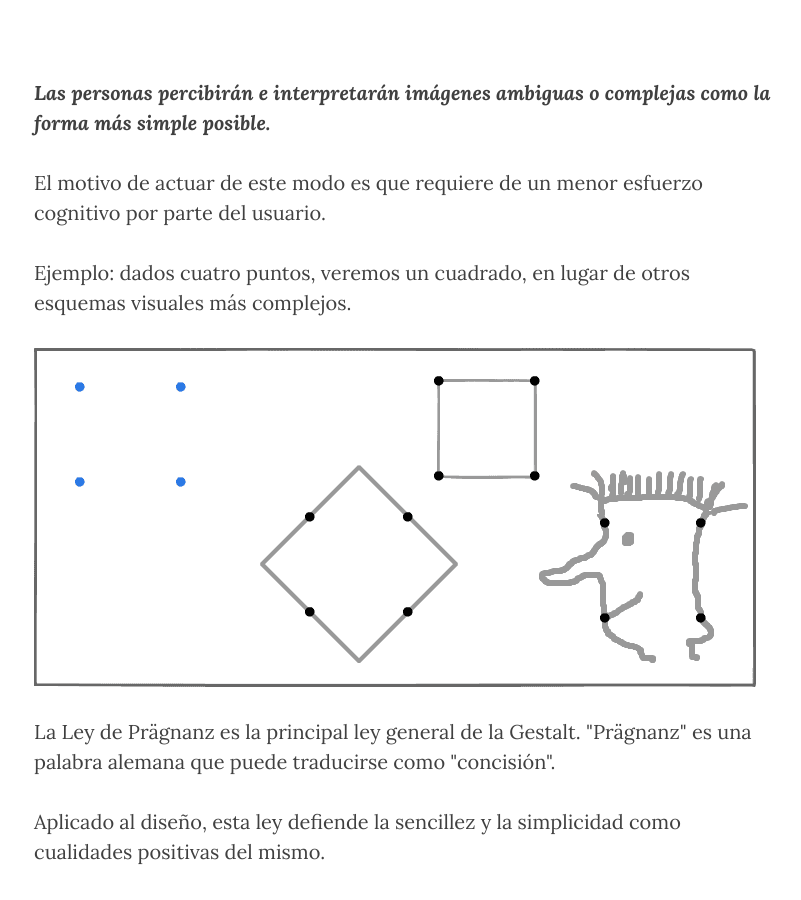
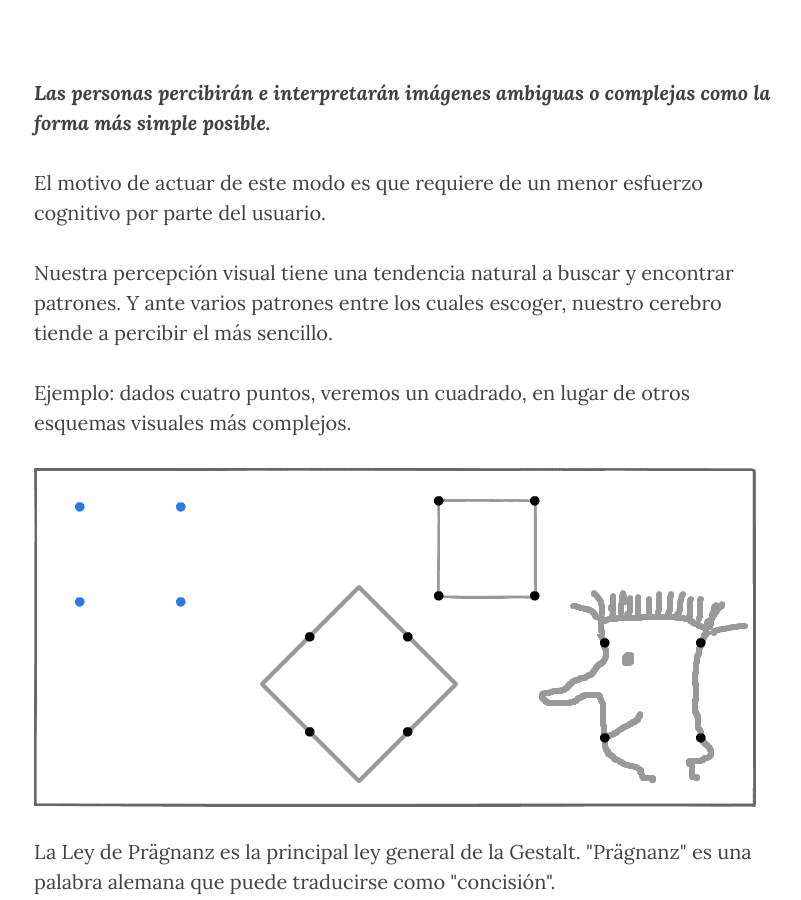
Before and after one commit to aunitz/beta, a Jekyll site: the page built from _posts/2018-01-22-ley-04-ley-de-pragnanz.markdown, in a window 1280 px wide and 900 px high, scrolled down 478 px. Shown: the whole window, without its empty margins (231-1032 px from the left). Built offline with Jekyll 4.4.1, drawn with Linux system fonts in a browser that asks for light colours; nearby versions of some CDN libraries; comment, search, counter and statistics services are not loaded.

Commit message:
Actualización del post.

```diff
--- a/_posts/2018-01-22-ley-04-ley-de-pragnanz.markdown
+++ b/_posts/2018-01-22-ley-04-ley-de-pragnanz.markdown
@@ -11,6 +11,8 @@ header-img: "img/post-bg-19.jpg"
 
 <p>El motivo de actuar de este modo es que requiere de un menor esfuerzo cognitivo por parte del usuario.</p>
 
+<p>Nuestra percepción visual tiene una tendencia natural a buscar y encontrar patrones. Y ante varios patrones entre los cuales escoger, nuestro cerebro tiende a percibir el más sencillo.</p>
+
 <p>Ejemplo: dados cuatro puntos, veremos un cuadrado, en lugar de otros esquemas visuales más complejos.</p>
 
 <p><img src="{{ site.baseurl }}/img/ley-04-ley-de-pragnanz.png" alt="Ilustración de la Ley 03 de usabilidad: Ley de Prägnanz"></p>
```
